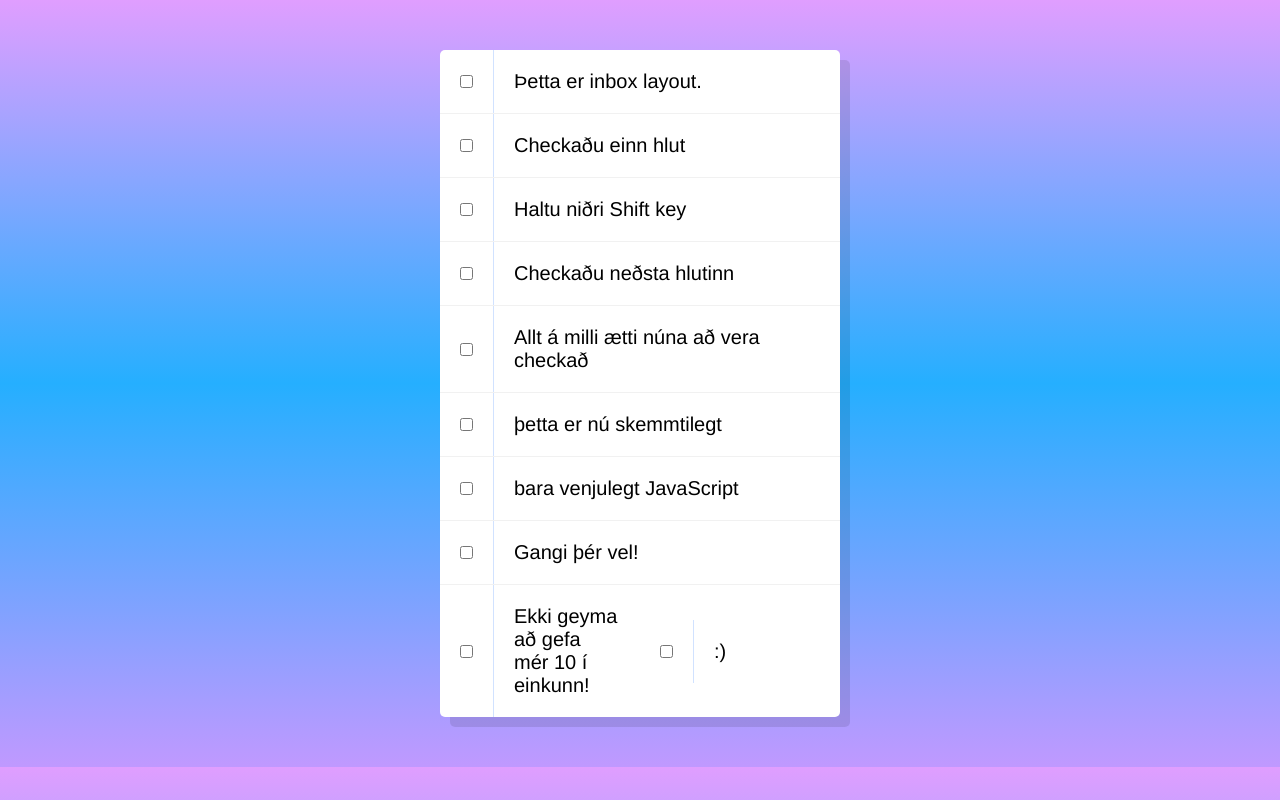
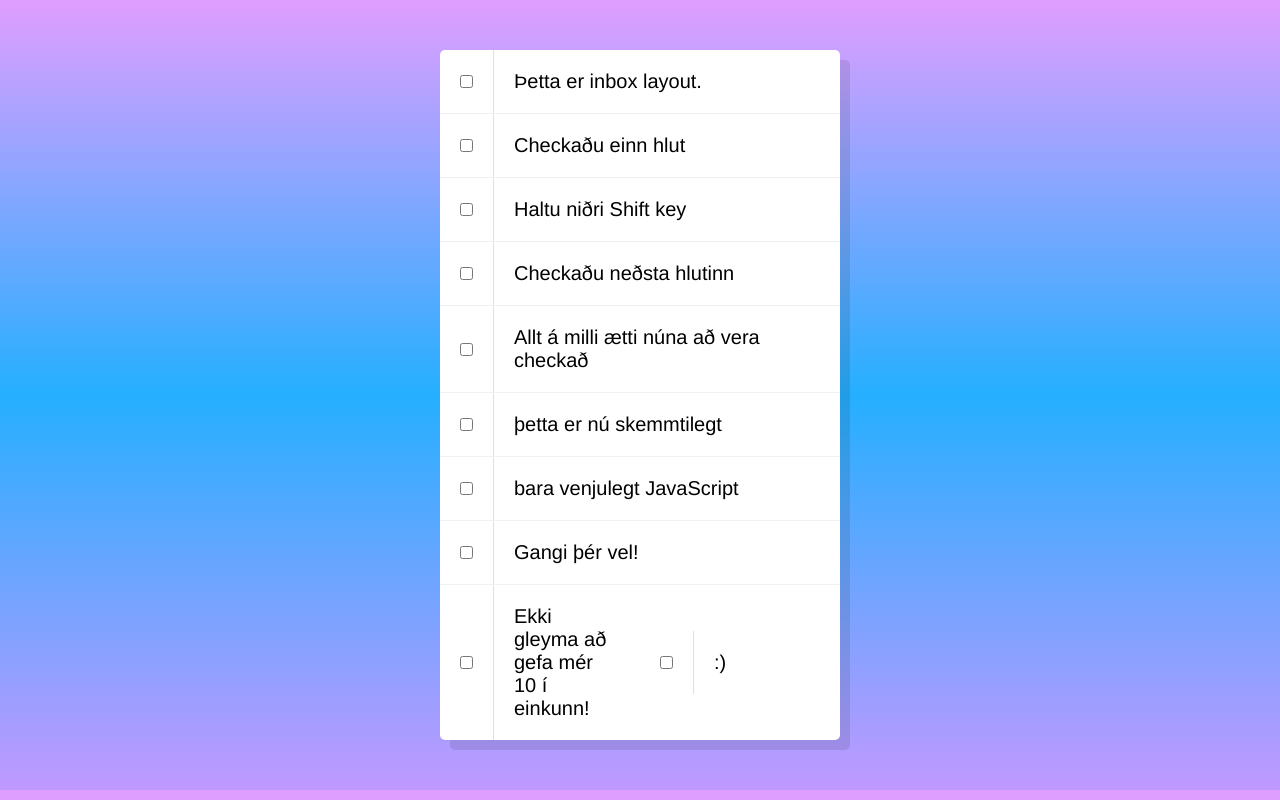
Before and after one commit to Gudruna02/JavaScript_Verkefni3, a plain HTML site: page Hold Shift And Check Checkboxes/index.html in a window 1280 px wide. Drawn offline with Linux system fonts and the light colour scheme.

Commit message:
Add files via upload

```diff
--- a/Hold Shift And Check Checkboxes/index.html
+++ b/Hold Shift And Check Checkboxes/index.html
@@ -87,7 +87,7 @@
     </div>
     <div class="item">
       <input type="checkbox">
-      <p>Ekki geyma að gefa mér 10 í einkunn!</p>
+      <p>Ekki gleyma að gefa mér 10 í einkunn!</p>
     <div class="item">
     </div>
       <input type="checkbox">
```
